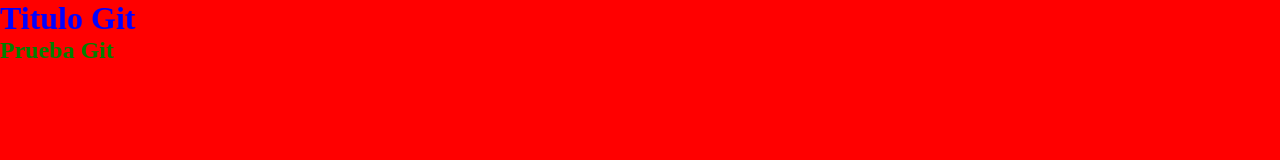
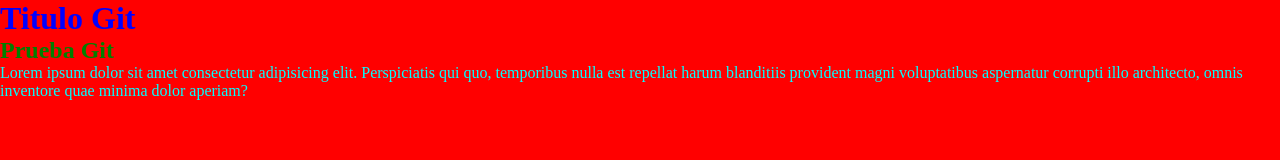
Before and after one commit to emmanuelcalvo/mi_repositorio, a plain HTML site: page index.html in a window 1280 px wide. Drawn offline with Linux system fonts and the light colour scheme.

Commit message:
commit tres segunda_rama

```diff
--- a/estilos.css
+++ b/estilos.css
@@ -11,3 +11,7 @@ h1 {
 h2 {
     color: green;
 }
+
+p {
+    color: aqua;
+}
--- a/index.html
+++ b/index.html
@@ -12,6 +12,7 @@
 
     <div>
         <h2>Prueba Git</h2>
+        <p>Lorem ipsum dolor sit amet consectetur adipisicing elit. Perspiciatis qui quo, temporibus nulla est repellat harum blanditiis provident magni voluptatibus aspernatur corrupti illo architecto, omnis inventore quae minima dolor aperiam?</p>
     </div>
 </body>
 </html>
```
Also changed, not shown: img/git add all.png, img/git log.png (added).
